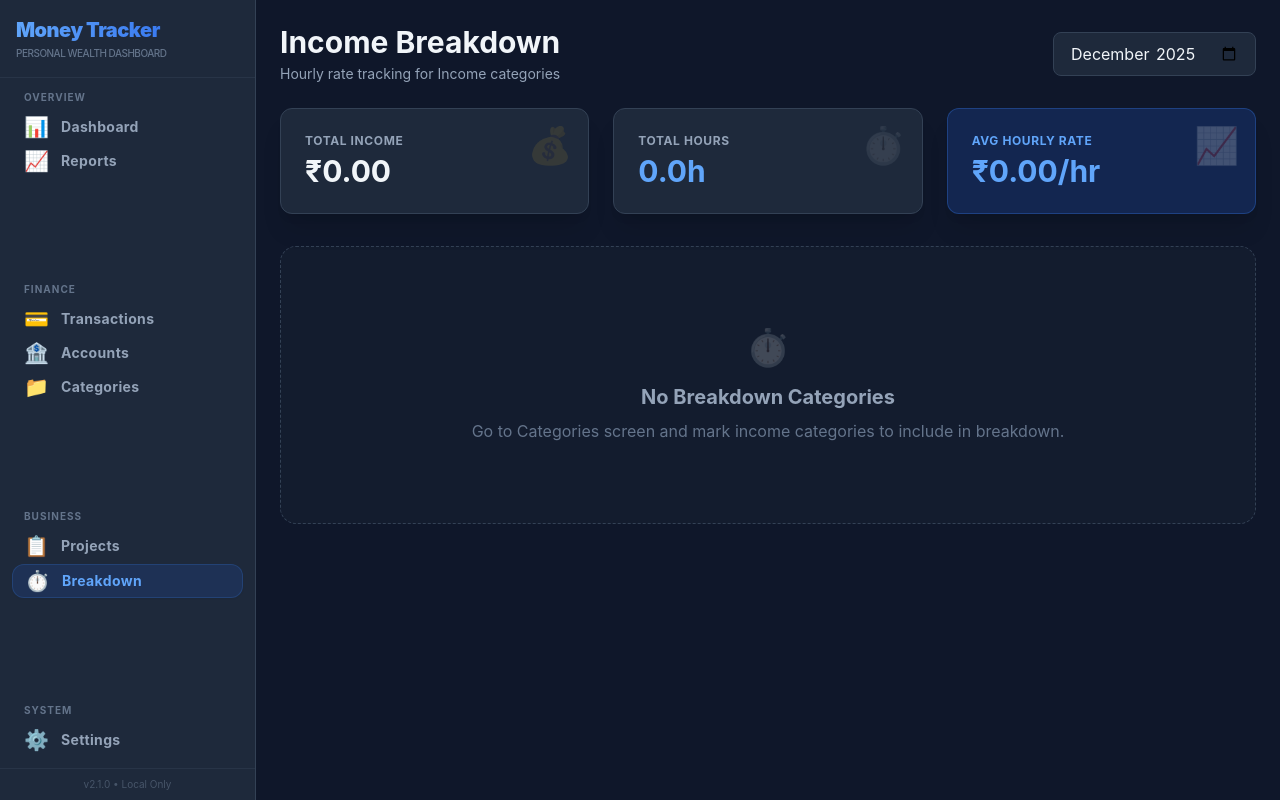
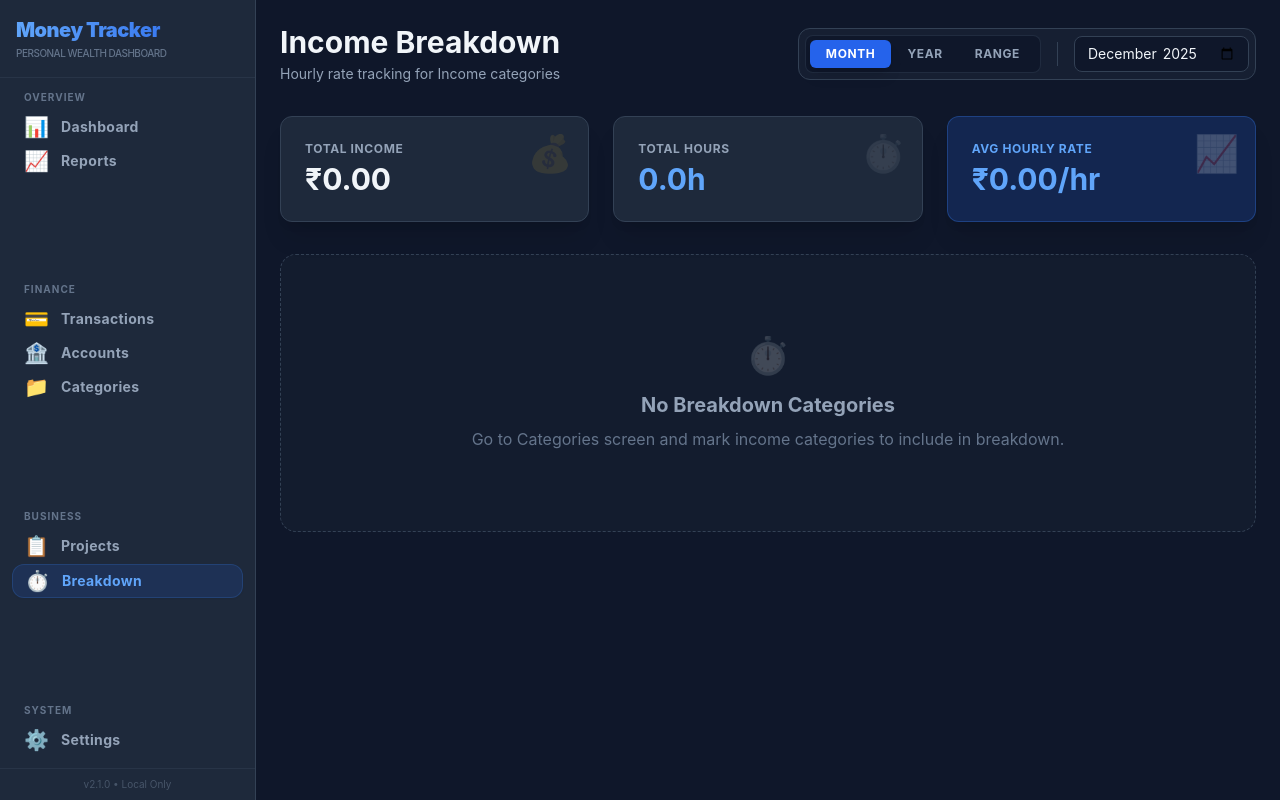
Before and after one commit to Ace0731/Money_Tracker, a React (Vite) app: page /income-breakdown in a window 1280 px wide. Built offline with nearby package versions, Linux system fonts and the light colour scheme.

Commit message:
feat: implement income breakdown analysis with category-level hour tracking and reporting

```diff
--- a/src/screens/IncomeBreakdown.tsx
+++ b/src/screens/IncomeBreakdown.tsx
@@ -7,7 +7,14 @@ import Swal from 'sweetalert2';
 
 export default function IncomeBreakdown() {
     const { execute } = useDatabase();
+    const [viewMode, setViewMode] = useState<'month' | 'year' | 'range'>('month');
     const [month, setMonth] = useState(new Date().toISOString().slice(0, 7)); // YYYY-MM
+    const [year, setYear] = useState(new Date().getFullYear());
+    const [range, setRange] = useState({
+        start: new Date(new Date().getFullYear(), new Date().getMonth(), 1).toISOString().split('T')[0],
+        end: new Date().toISOString().split('T')[0]
+    });
+
     const [breakdown, setBreakdown] = useState<IncomeBreakdownItem[]>([]);
     const [categories, setCategories] = useState<Category[]>([]);
     const [showHourForm, setShowHourForm] = useState(false);
@@ -19,14 +26,36 @@ export default function IncomeBreakdown() {
         notes: ''
     });
 
+    const getDateRange = () => {
+        if (viewMode === 'month') {
+            const [y, m] = month.split('-').map(Number);
+            const lastDay = new Date(y, m, 0).getDate();
+            return {
+                start: `${month}-01`,
+                end: `${month}-${String(lastDay).padStart(2, '0')}`
+            };
+        } else if (viewMode === 'year') {
+            return {
+                start: `${year}-01-01`,
+                end: `${year}-12-31`
+            };
+        } else {
+            return {
+                start: range.start,
+                end: range.end
+            };
+        }
+    };
+
     useEffect(() => {
         loadData();
-    }, [month]);
+    }, [viewMode, month, year, range]);
 
     const loadData = async () => {
+        const { start, end } = getDateRange();
         try {
             const [data, cats] = await Promise.all([
-                execute<IncomeBreakdownItem[]>('get_income_breakdown', { month }),
+                execute<IncomeBreakdownItem[]>('get_income_breakdown', { startDate: start, endDate: end }),
                 execute<Category[]>('get_categories')
             ]);
             setBreakdown(data);
@@ -37,8 +66,9 @@ export default function IncomeBreakdown() {
     };
 
     const loadHourLogs = async (catId: number) => {
+        const { start, end } = getDateRange();
         try {
-            const logs = await execute<CategoryHour[]>('get_category_hours', { categoryId: catId, month });
+            const logs = await execute<CategoryHour[]>('get_category_hours', { categoryId: catId, startDate: start, endDate: end });
             setHourLogs(logs);
         } catch (error) {
             console.error('Failed to load hour logs:', error);
@@ -109,17 +139,71 @@ export default function IncomeBreakdown() {
 
     return (
         <div className="p-6 pb-20">
-            <div className="flex justify-between items-center mb-6">
+            <div className="flex flex-col lg:flex-row justify-between items-start lg:items-center gap-4 mb-8">
                 <div>
                     <h1 className={darkTheme.title}>Income Breakdown</h1>
                     <p className="text-slate-400 text-sm mt-1">Hourly rate tracking for Income categories</p>
                 </div>
-                <input
-                    type="month"
-                    value={month}
-                    onChange={(e) => setMonth(e.target.value)}
-                    className="bg-slate-800 border border-slate-700 rounded-lg px-4 py-2 text-slate-100 focus:ring-2 focus:ring-blue-500 outline-none"
-                />
+
+                <div className="flex flex-wrap items-center gap-3 bg-slate-800/50 p-1.5 rounded-xl border border-slate-700">
+                    {/* Mode Selector */}
+                    <div className="flex bg-slate-900 rounded-lg p-1 border border-slate-700/50">
+                        {(['month', 'year', 'range'] as const).map((mode) => (
+                            <button
+                                key={mode}
+                                onClick={() => setViewMode(mode)}
+                                className={`px-4 py-1.5 rounded-md text-xs font-bold uppercase tracking-wider transition-all ${
+                                    viewMode === mode
+                                    ? 'bg-blue-600 text-white shadow-lg'
+                                    : 'text-slate-400 hover:text-slate-200 hover:bg-slate-800'
+                                }`}
+                            >
+                                {mode}
+                            </button>
+                        ))}
+                    </div>
+
+                    <div className="h-6 w-px bg-slate-700 mx-1 hidden sm:block"></div>
+
+                    {/* Contextual Inputs */}
+                    {viewMode === 'month' && (
+                        <input
+                            type="month"
+                            value={month}
+                            onChange={(e) => setMonth(e.target.value)}
+                            className="bg-slate-900 border border-slate-700 rounded-lg px-3 py-1.5 text-sm text-slate-100 focus:ring-2 focus:ring-blue-500 outline-none"
+                        />
+                    )}
+
+                    {viewMode === 'year' && (
+                        <input
+                            type="number"
+                            min="2000"
+                            max="2100"
+                            value={year}
+                            onChange={(e) => setYear(parseInt(e.target.value))}
+                            className="bg-slate-900 border border-slate-700 rounded-lg px-3 py-1.5 text-sm text-slate-100 focus:ring-2 focus:ring-blue-500 outline-none w-24"
+                        />
+                    )}
+
+                    {viewMode === 'range' && (
+                        <div className="flex items-center gap-2">
+                            <input
+                                type="date"
+                                value={range.start}
+                                onChange={(e) => setRange({ ...range, start: e.target.value })}
+                                className="bg-slate-900 border border-slate-700 rounded-lg px-3 py-1.5 text-sm text-slate-100 focus:ring-2 focus:ring-blue-500 outline-none"
+                            />
+                            <span className="text-slate-500 text-xs font-bold">TO</span>
+                            <input
+                                type="date"
+                                value={range.end}
+                                onChange={(e) => setRange({ ...range, end: e.target.value })}
+                                className="bg-slate-900 border border-slate-700 rounded-lg px-3 py-1.5 text-sm text-slate-100 focus:ring-2 focus:ring-blue-500 outline-none"
+                            />
+                        </div>
+                    )}
+                </div>
             </div>
 
             {/* Top Stats */}
```
Also changed, not shown: 1 other file (tests, documents, lock files or other folders).
